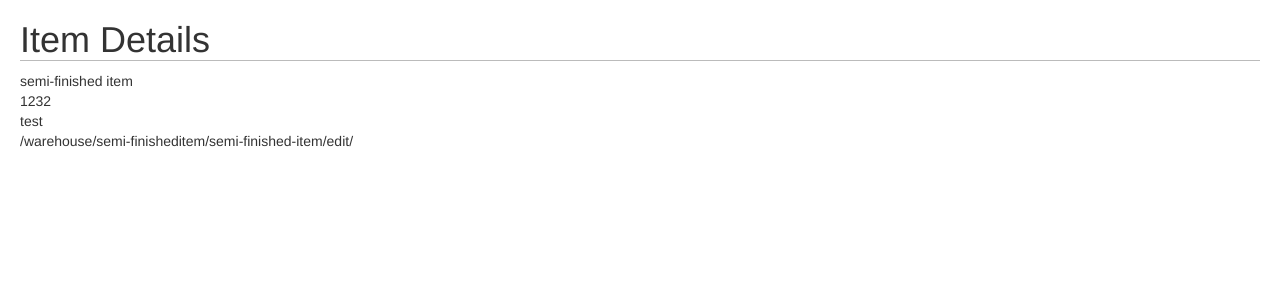
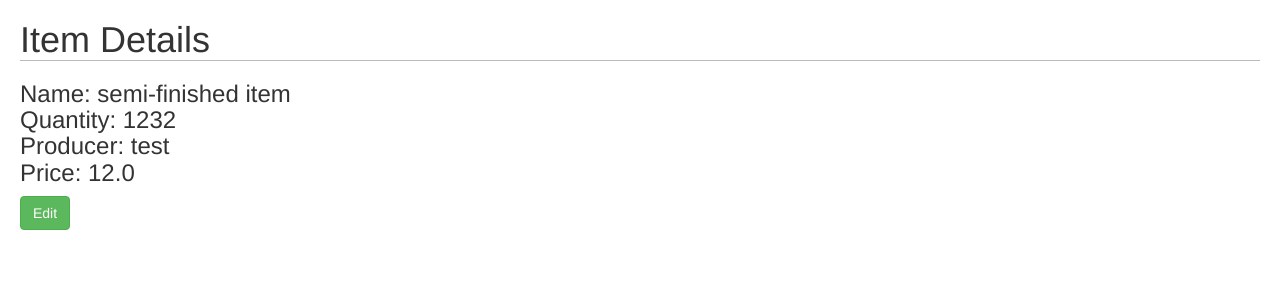
Before and after one commit to lesiooo/warehouse_django, a Django app: page /warehouse/semi-finisheditem/semi-finished-item/details/ in a window 1280 px wide. Shown: the part 52-352 px from the top of the page. Run offline with Django 3.2, Linux system fonts and the light colour scheme; data comes from the database, SQL or seed files in the repository; both versions use the stored data as it was after the commit; some libraries are stand-ins or nearby versions.

Commit message:
item details with link to editform

```diff
--- a/warehouse/templates/products_html/finished_product_details.html
+++ b/warehouse/templates/products_html/finished_product_details.html
@@ -9,6 +9,6 @@ Finished Product details
     <h3> Name: {{ item.name }} <br>
     Quantity: {{ item.quantity }} <br>
     EAN_code: {{ item.EAN_code }} <br>
-    {{ item.get_edit_url }}</h3>
+    <input class="btn btn-success" type="button" value="Edit" onclick="location.href='{% url 'finished_item_edit' item.slug %}'"></h3>
 
 {%  endblock %}
--- a/warehouse/templates/products_html/semi_finished_item_detail.html
+++ b/warehouse/templates/products_html/semi_finished_item_detail.html
@@ -6,8 +6,9 @@ Semi-finished Item detail
 
 {% block content %}
     <h1> Item Details</h1>
-    {{ item.name }} <br>
-    {{ item.quantity }} <br>
-    {{ item.producer }} <br>
-    {{ item.get_edit_url}}<br>
+    <h3>Name: {{ item.name }} <br>
+    Quantity: {{ item.quantity }} <br>
+    Producer: {{ item.producer }} <br>
+    Price: {{ item.price }}</h3>
+    <input class="btn btn-success" type="button" value="Edit" onclick="location.href='{% url 'semi_finished_item_edit' item.slug %}'">
 {%  endblock %}
```
Also changed, not shown: db.sqlite3.
